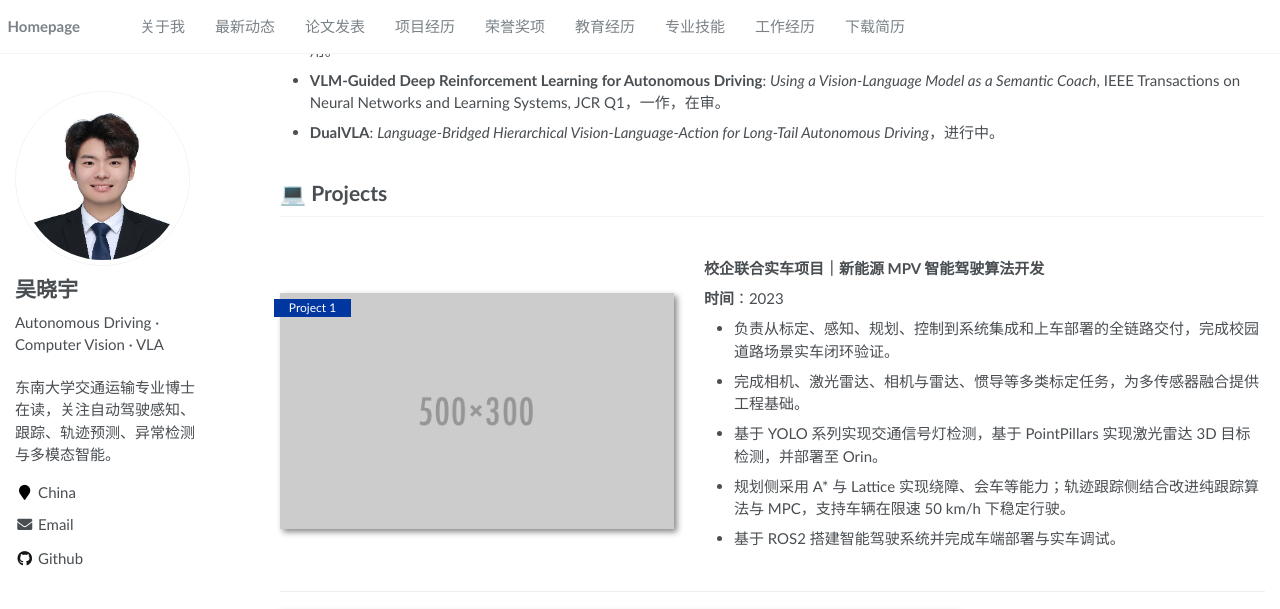
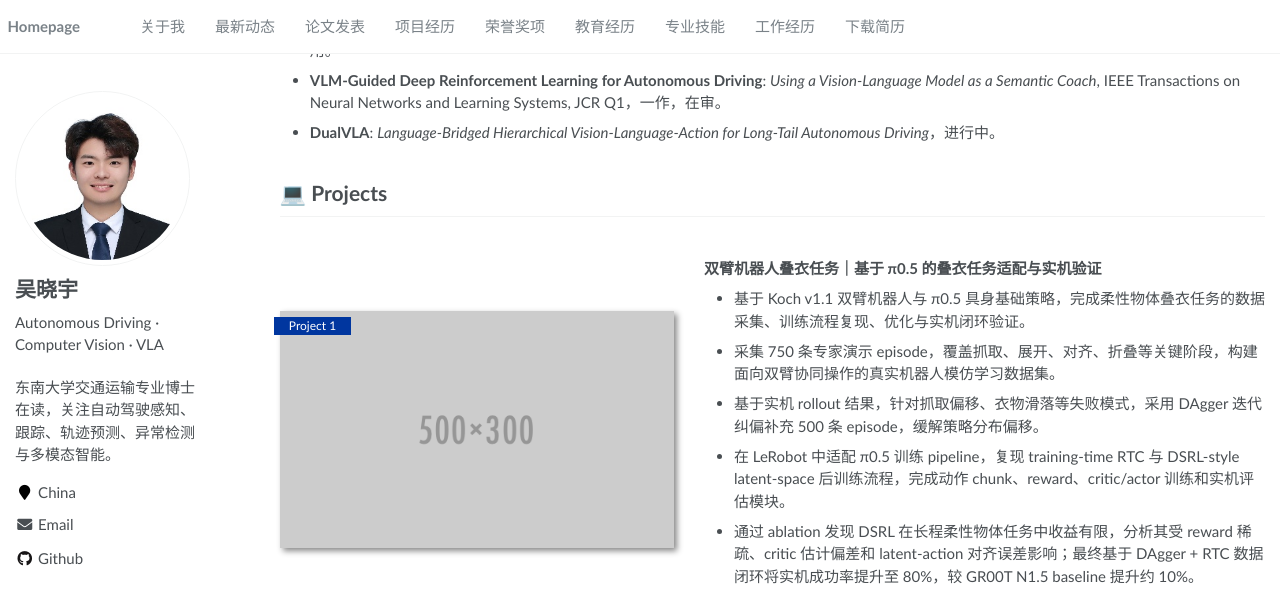
Before and after one commit to Wu-didi/Wu-didi.github.io, a Jekyll site: the page built from _pages/about.md, in a window 1280 px wide and 1400 px high, scrolled down 677 px. Shown: the top 609 px of the window. Built offline with Jekyll 4.4.1, drawn with Linux system fonts in a browser that asks for light colours; some of the changed text lies outside the part shown; grey boxes are pictures that could not be loaded.

Commit message:
Update project video assignments

```diff
--- a/_pages/about.md
+++ b/_pages/about.md
@@ -42,55 +42,74 @@
 
 # 💻 Projects
 
-<div class='paper-box'><div class='paper-box-image'><div><div class="badge">Project 1</div><img src='images/500x300.png' alt="project-1" width="100%"></div></div>
+<div class='paper-box'><div class='paper-box-image'><div><div class="badge">Project 1</div><img src='images/500x300.png' alt="dual-arm-robot-folding" width="100%"></div></div>
+<div class='paper-box-text' markdown="1">
+
+**双臂机器人叠衣任务｜基于 π0.5 的叠衣任务适配与实机验证**
+
+- 基于 Koch v1.1 双臂机器人与 π0.5 具身基础策略，完成柔性物体叠衣任务的数据采集、训练流程复现、优化与实机闭环验证。
+- 采集 750 条专家演示 episode，覆盖抓取、展开、对齐、折叠等关键阶段，构建面向双臂协同操作的真实机器人模仿学习数据集。
+- 基于实机 rollout 结果，针对抓取偏移、衣物滑落等失败模式，采用 DAgger 迭代纠偏补充 500 条 episode，缓解策略分布偏移。
+- 在 LeRobot 中适配 π0.5 训练 pipeline，复现 training-time RTC 与 DSRL-style latent-space 后训练流程，完成动作 chunk、reward、critic/actor 训练和实机评估模块。
+- 通过 ablation 发现 DSRL 在长程柔性物体任务中收益有限，分析其受 reward 稀疏、critic 估计偏差和 latent-action 对齐误差影响；最终基于 DAgger + RTC 数据闭环将实机成功率提升至 80%，较 GR00T N1.5 baseline 提升约 10%。
+</div>
+<div class="project-video-showcase project-video-showcase--single" data-video-showcase>
+  <div class="project-video-player">
+    <video controls playsinline preload="metadata" poster="/images/500x300.png">
+      <source src="/files/video/机器人/robot1.mp4" type="video/mp4">
+      Your browser does not support the video tag.
+    </video>
+    <div class="project-video-current">双臂机器人叠衣任务实机演示</div>
+  </div>
+</div>
+</div>
+
+<div class='paper-box'><div class='paper-box-image'><div><div class="badge">Project 2</div><img src='images/500x300.png' alt="autonomous-driving-mpv" width="100%"></div></div>
 <div class='paper-box-text' markdown="1">
 
 **校企联合实车项目｜新能源 MPV 智能驾驶算法开发**
 
 **时间**：2023
 
-- 负责从标定、感知、规划、控制到系统集成和上车部署的全链路交付，完成校园道路场景实车闭环验证。
-- 完成相机、激光雷达、相机与雷达、惯导等多类标定任务，为多传感器融合提供工程基础。
-- 基于 YOLO 系列实现交通信号灯检测，基于 PointPillars 实现激光雷达 3D 目标检测，并部署至 Orin。
-- 规划侧采用 A* 与 Lattice 实现绕障、会车等能力；轨迹跟踪侧结合改进纯跟踪算法与 MPC，支持车辆在限速 50 km/h 下稳定行驶。
-- 基于 ROS2 搭建智能驾驶系统并完成车端部署与实车调试。
+- 负责全流程开发，从标定、建图、感知、规划、控制、系统集成到上车部署完成全链路交付，完成道路场景实车闭环验证。
+- **智驾系统**：从传感器安装到点亮，打通软硬件流程，使用 ROS2 搭建智驾系统，并在车上完成部署以及实车调试。
+- **传感器标定与建图**：参与单个相机标定、激光雷达间标定、相机与雷达标定、惯导标定；基于 Vector Map Builder 构建高精地图。
+- **规划**：采用 A* 算法进行全局规划，局部避障采用 Lattice 算法与 A* 算法，实现绕障、会车等基础能力。
+- **感知**：使用 YOLO 系列算法完成交通信号灯检测；基于 PointPillars 实现激光雷达 3D 目标检测，并部署到 Orin。
+- **控制**：对纯跟踪算法进行改进使用，并在弯道切换 MPC 算法，完成限速 50 km/h 条件下的实车闭环验证。
 </div>
 <div class="project-video-showcase" data-video-showcase>
   <div class="project-video-player">
-    <video controls preload="metadata" poster="/images/500x300.png">
+    <video controls playsinline preload="metadata" poster="/images/500x300.png">
       <source src="/files/video/自动驾驶/AD1.mp4" type="video/mp4">
       Your browser does not support the video tag.
     </video>
-    <div class="project-video-current">自动驾驶演示 1</div>
+    <div class="project-video-current">自动驾驶实车演示 1</div>
   </div>
-  <div class="project-video-list" aria-label="Project 1 videos">
+  <div class="project-video-list" aria-label="Project 2 videos">
     <button class="project-video-tab is-active" type="button" data-video-src="/files/video/自动驾驶/AD1.mp4" aria-pressed="true">
       <span class="project-video-index">01</span>
-      <span class="project-video-name">自动驾驶演示 1</span>
+      <span class="project-video-name">实车演示 1</span>
     </button>
     <button class="project-video-tab" type="button" data-video-src="/files/video/自动驾驶/AD2.mp4" aria-pressed="false">
       <span class="project-video-index">02</span>
-      <span class="project-video-name">自动驾驶演示 2</span>
+      <span class="project-video-name">实车演示 2</span>
     </button>
     <button class="project-video-tab" type="button" data-video-src="/files/video/自动驾驶/AD3.mp4" aria-pressed="false">
       <span class="project-video-index">03</span>
-      <span class="project-video-name">自动驾驶演示 3</span>
+      <span class="project-video-name">实车演示 3</span>
     </button>
     <button class="project-video-tab" type="button" data-video-src="/files/video/自动驾驶/AD4.mp4" aria-pressed="false">
       <span class="project-video-index">04</span>
-      <span class="project-video-name">自动驾驶演示 4</span>
+      <span class="project-video-name">实车演示 4</span>
     </button>
     <button class="project-video-tab" type="button" data-video-src="/files/video/自动驾驶/AD5.mp4" aria-pressed="false">
       <span class="project-video-index">05</span>
-      <span class="project-video-name">自动驾驶演示 5</span>
+      <span class="project-video-name">实车演示 5</span>
     </button>
     <button class="project-video-tab" type="button" data-video-src="/files/video/自动驾驶/AD6.mp4" aria-pressed="false">
       <span class="project-video-index">06</span>
-      <span class="project-video-name">自动驾驶演示 6</span>
-    </button>
-    <button class="project-video-tab" type="button" data-video-src="/files/video/机器人/robot1.mp4" aria-pressed="false">
-      <span class="project-video-index">07</span>
-      <span class="project-video-name">机器人演示</span>
+      <span class="project-video-name">实车演示 6</span>
     </button>
   </div>
 </div>
@@ -127,38 +146,36 @@
 </script>
 </div>
 
-<div class='paper-box'><div class='paper-box-image'><div><div class="badge">Project 2</div><img src='images/500x300.png' alt="project-2" width="100%"></div></div>
-<div class='paper-box-text' markdown="1">
-
-**交通基础设施智能巡检系统｜异常检测落地 + LLM 微调（YOLO → Qwen-7B）**
-
-**时间**：2023 - 2024
-
-- 基于道路巡检与交通电子警察数据，实现交通信号灯、交通诱导屏等设备的异常状态检测。
-- 制定标注规范并搭建 CVAT 标注平台，组织数据标注流程，支撑模型训练与评估闭环。
-- 设计矩形特征提取模块并提出长宽比约束 NMS，mAP 提升 8 个点至 92%。
-- 结合 PTQ/QAT 量化与 TensorRT 加速，部署至 Jetson AGX Xavier，在 1280×720 输入下达到 30 FPS。
-- 基于 Flask 搭建推理服务，支持多进程、多 GPU 部署，并通过 Nginx 负载均衡提供统一接口。
-- 基于 Qwen-7B 构建异常检测与异常解释能力，采用 LoRA + GRPO 微调后精度达到 93%。
-</div>
-</div>
-
-<div class='paper-box'><div class='paper-box-image'><div><div class="badge">Project 3</div><img src='images/500x300.png' alt="project-3" width="100%"></div></div>
+<div class='paper-box'><div class='paper-box-image'><div><div class="badge">Project 3</div><img src='images/500x300.png' alt="city-memory-driving" width="100%"></div></div>
 <div class='paper-box-text' markdown="1">
 
 **城市记忆行车｜Transformer 跟踪 Head 设计与集成**
 
 **时间**：2024 - 至今
 
-- 负责基于 Transformer 的端到端跟踪 Head 设计，并集成到 BEV 感知框架，实现检测、跟踪、预测联合建模。
-- 设计不确定性感知 Query 生成模块，增强低置信与噪声观测条件下的关联稳定性。
-- 设计 3D 边界框迭代精修模块，利用历史 Query 与时序信息降低单帧检测误差在跟踪中的累积。
-- 引入轨迹预测分支并将结果反哺检测与定位，提升遮挡场景和稀疏观测条件下的目标定位能力。
-- 在 nuScenes 数据集上完成训练与推理链路打通，在 800×320 输入条件下达到 AMOTA 0.438 / AMOTP 1.29。
+- 负责基于 Transformer 的端到端跟踪 head 搭建，并集成到 BEV 感知框架中，实现检测、跟踪、预测的联合建模与时序关联。
+- 设计不确定性感知 Query 生成模块：基于目标置信度生成查询向量，使关联与状态更新对低置信、噪声观测更稳定。
+- 设计 3D 边界框迭代精修模块：利用历史 query 与时序信息对初始检测框进行逐步优化，缓解单帧检测误差在跟踪中的累积。
+- 引入轨迹预测分支并作为耦合信息反哺检测和定位：预测未来轨迹提供下一帧参考点，提升遮挡与稀疏观测下的目标定位能力。
+- 在 nuScenes 数据集上完成训练与推理链路打通，输入分辨率 800×320 条件下达到 AMOTA 0.438 / AMOTP 1.29。
 </div>
 </div>
 
-- 技术关键词：`Python`、`PyTorch`、`ROS2`、`TensorRT`、`YOLO`、`PointPillars`、`BEV`、`Transformer`、`Qwen-7B`
+<div class='paper-box'><div class='paper-box-image'><div><div class="badge">Project 4</div><img src='images/500x300.png' alt="traffic-infrastructure-inspection" width="100%"></div></div>
+<div class='paper-box-text' markdown="1">
+
+**交通基础设施智能巡检系统｜异常检测落地**
+
+**时间**：2023 - 2024
+
+- 基于道路巡检数据以及交通电子警察数据，实现交通信号灯、交通诱导屏等交通设备异常状态检测。
+- 制定标注规则并组织人员进行标注；针对目标长宽比特点，设计矩形特征提取模块，提出长宽比约束的 NMS，mAP 提高为 92%。
+- 结合 PTQ/QAT 量化与 TensorRT 加速，部署至 Jetson AGX Xavier，推理速度达到 50 FPS（1280×720）。
+- 基于 Flask 搭建推理服务，支持多进程多 GPU 部署，并通过 Nginx 负载均衡对外提供统一接口。
+</div>
+</div>
+
+- 技术关键词：`Python`、`PyTorch`、`LeRobot`、`π0.5`、`DAgger`、`ROS2`、`TensorRT`、`YOLO`、`PointPillars`、`BEV`、`Transformer`
 
 <span class='anchor' id='honors-and-awards'></span>
 
--- a/assets/css/main.scss
+++ b/assets/css/main.scss
@@ -119,6 +119,10 @@
     border-top: 1px solid #efefef;
 }
 
+.project-video-showcase--single {
+    max-width: 760px;
+}
+
 .project-video-player {
     video {
         display: block;
@@ -193,6 +197,10 @@
         align-items: start;
     }
 
+    .project-video-showcase--single {
+        grid-template-columns: 1fr;
+    }
+
     .project-video-list {
         grid-template-columns: 1fr;
     }
```
